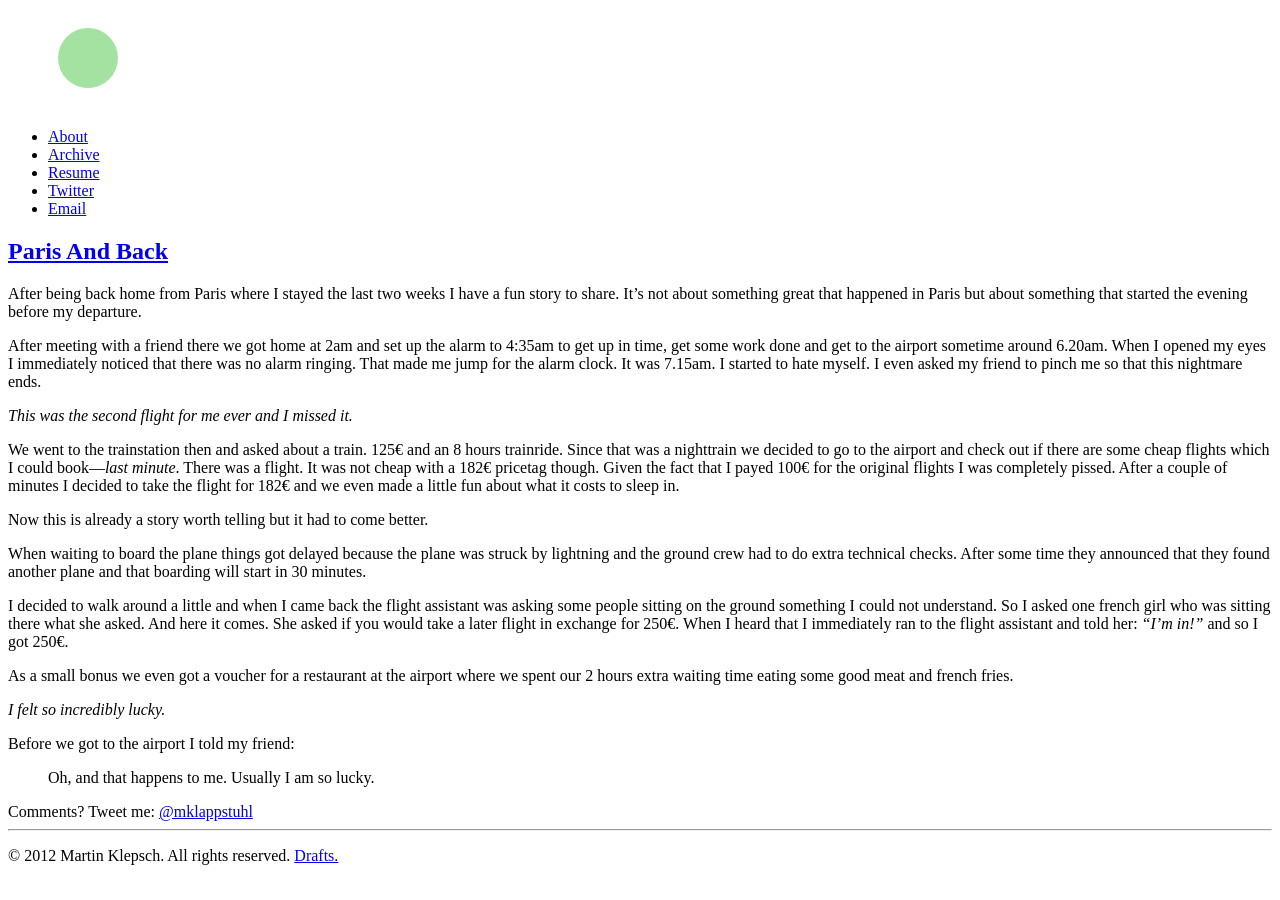
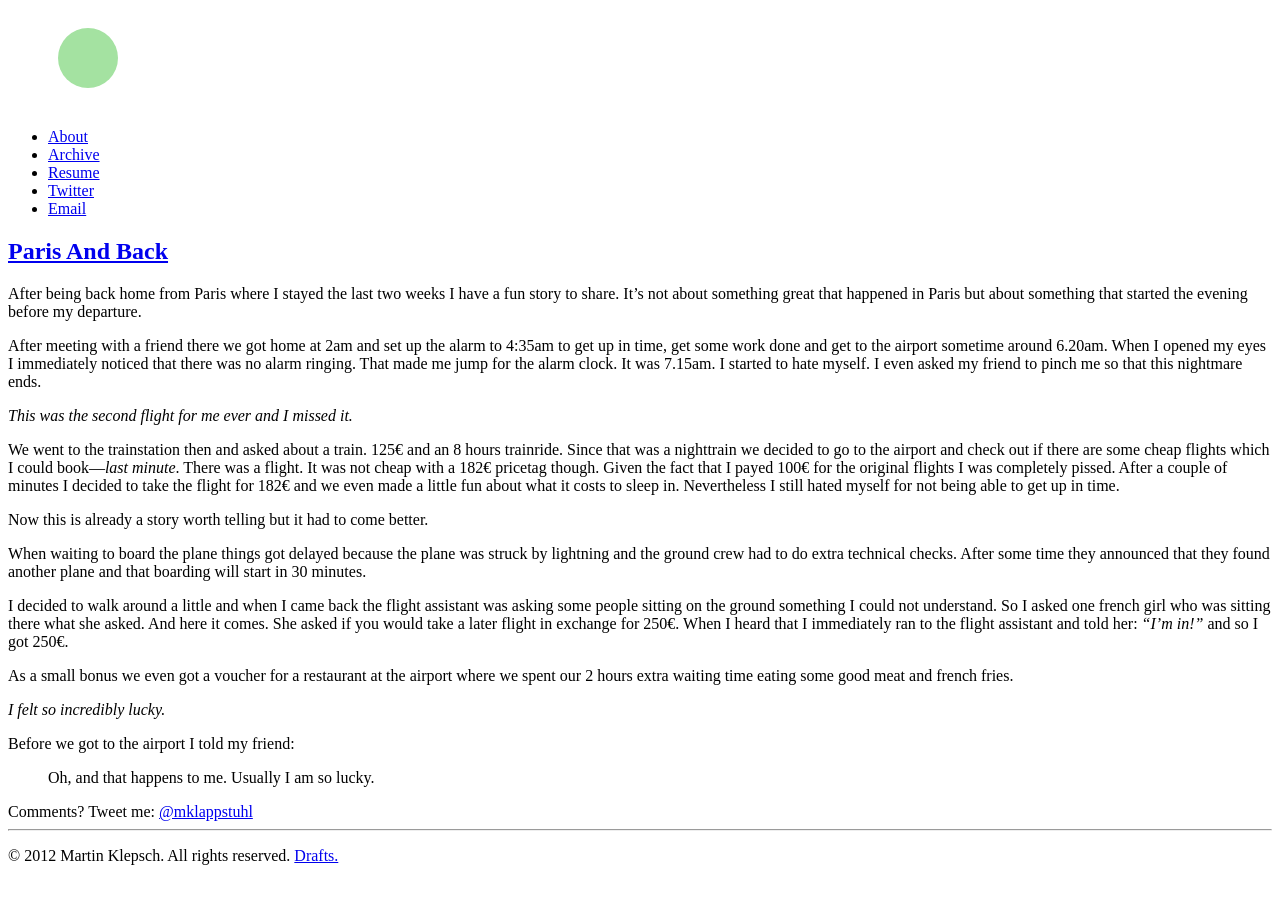
Before and after one commit to martinklepsch/martinklepsch.org, a Jekyll site: the page built from _posts/2012-05-21-Paris-And-Back.markdown, in a window 1280 px wide. Built offline with Jekyll 4.4.1, drawn with Linux system fonts in a browser that asks for light colours.

Commit message:
more hate

```diff
--- a/_posts/2012-05-21-Paris-And-Back.markdown
+++ b/_posts/2012-05-21-Paris-And-Back.markdown
@@ -20,7 +20,7 @@ cheap flights which I could book&mdash;*last minute*.
 There was a flight. It was not cheap with a 182€ pricetag though. Given the fact that
 I payed 100€ for the original flights I was completely pissed. After a couple of minutes
 I decided to take the flight for 182€ and we even made a little fun about what it costs to
-sleep in.
+sleep in. Nevertheless I still hated myself for not being able to get up in time.
 
 Now this is already a story worth telling but it had to come better.
 
```
